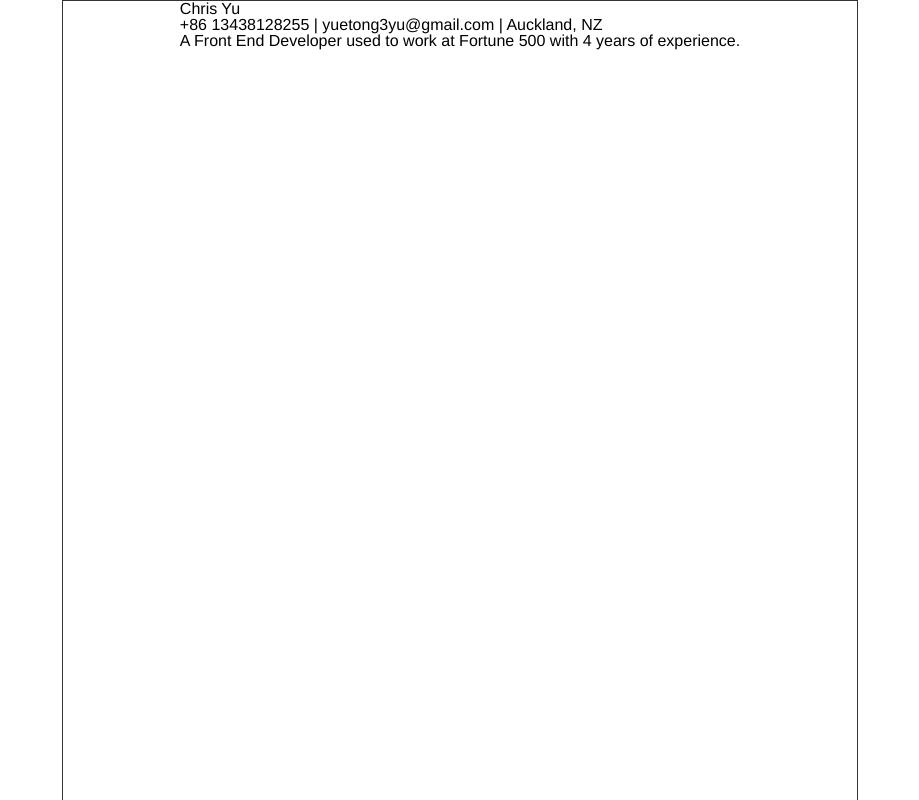
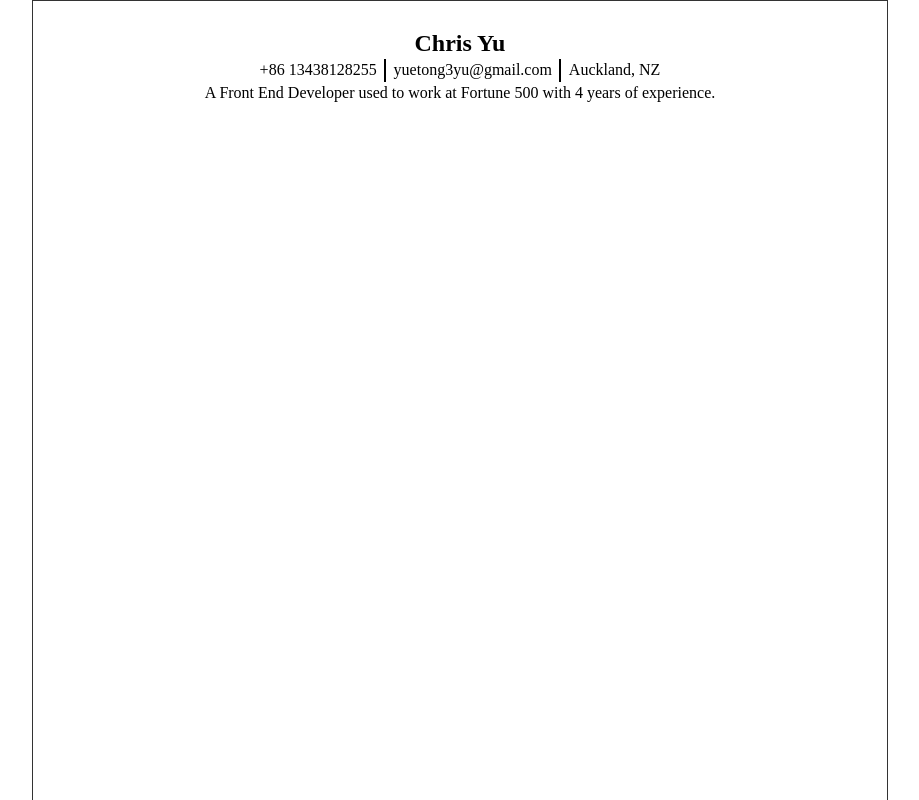
Before and after one commit to yuetong3yu/resume, a Vue app: page / in a window 1280 px wide. Shown: the top 800 px of the page, without its empty margins (180-1099 px from the left). Built offline with nearby package versions, Linux system fonts and the light colour scheme.

Commit message:
update styles

```diff
--- a/src/components/ContactInfo.vue
+++ b/src/components/ContactInfo.vue
@@ -1,11 +1,11 @@
 <template>
-  <div>
+  <div class="contact-info-container">
     <h1 class="name">Chris Yu</h1>
     <div class="contact-info">
       <span>+86 13438128255</span>
-      <span> | </span>
+      <span class="divider"></span>
       <span>yuetong3yu@gmail.com</span>
-      <span> | </span>
+      <span class="divider"></span>
       <span>Auckland, NZ</span>
     </div>
     <div class="brief-intro">
@@ -14,3 +14,28 @@
     </div>
   </div>
 </template>
+
+<style scoped>
+.contact-info-container {
+  display: flex;
+  flex-direction: column;
+  align-items: center;
+  gap: 1mm;
+}
+.name {
+  font-size: 1.5em;
+  font-weight: bold;
+  text-align: center;
+}
+.contact-info {
+  display: flex;
+  align-items: center;
+}
+.divider {
+  display: inline-block;
+  width: 0.5mm;
+  height: 6mm;
+  margin: 0 2mm;
+  background-color: black;
+}
+</style>
--- a/src/style.css
+++ b/src/style.css
@@ -1,4 +1,6 @@
 .a4-page {
+  position: relative;
+
   width: 210mm;
   height: 297mm;
   display: flex;
@@ -6,6 +8,7 @@
   align-items: center;
   margin: auto;
   border: 1px solid #333;
+  padding: 8mm;
 
-  font-family: 'Helvetica', 'Arial', sans-serif;
+  font-family: 'Times New Roman', Times, serif;
 }
```
